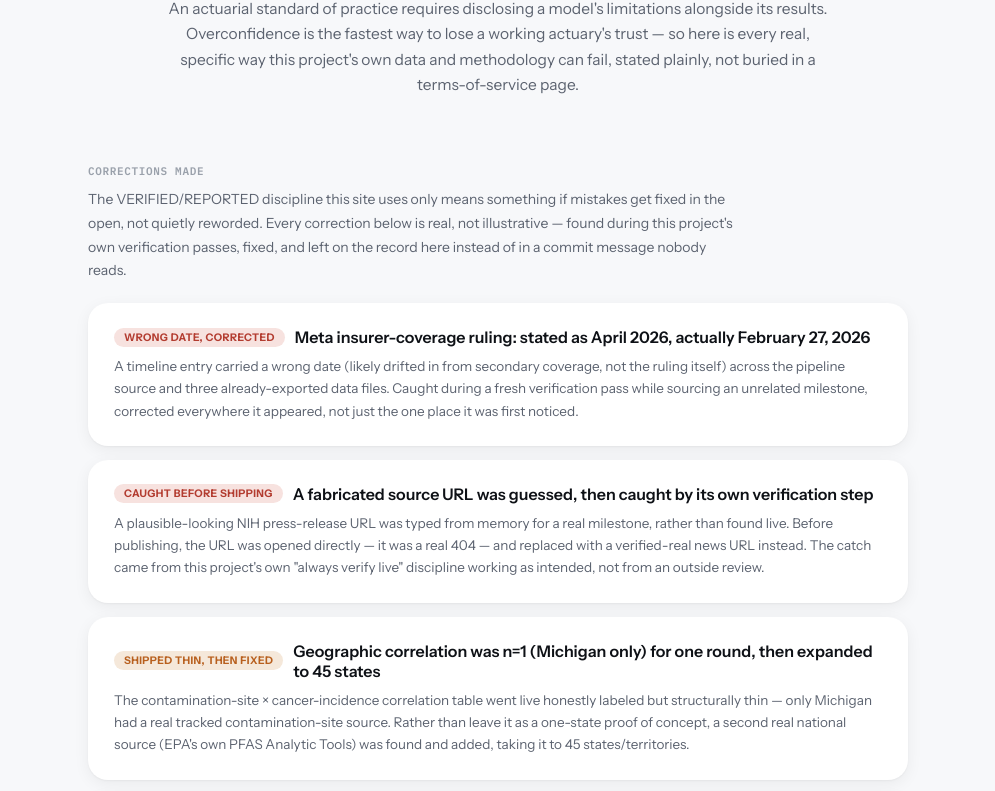
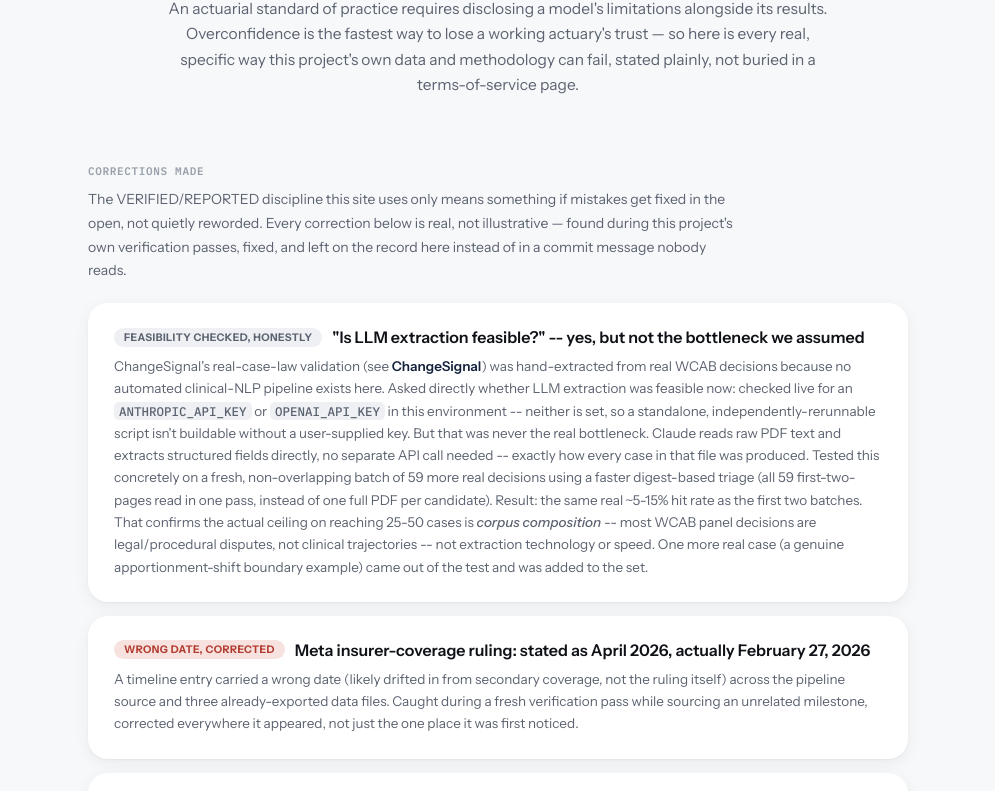
Before and after one commit to bruk0721/precedent, a plain HTML site: page model-risk/index.html in a window 1280 px wide. Shown: the part 232-1023 px from the top of the page, without its empty margins (142-1137 px from the left). Drawn offline with Linux system fonts and the light colour scheme.

Commit message:
Add LLM-extraction feasibility finding to Model Risk page
Documents the live check: no LLM API key set in this environment,
but that was never the real bottleneck -- Claude extracts structured
fields from raw PDF text directly. Tested on a fresh 59-decision
batch with faster digest-based triage; same ~5-15% hit rate as
before, confirming corpus composition (not extraction technology) is
the real ceiling on scaling ChangeSignal's real-case validation past
7 cases. Links to /change-signal/ for the full detail.

Co-Authored-By: Claude Sonnet 5 <noreply@anthropic.com>

```diff
--- a/model-risk/index.html
+++ b/model-risk/index.html
@@ -95,6 +95,11 @@
 <div class="wrap">
   <div class="section-label">Corrections made</div>
   <p style="font-size:14px;color:var(--ink-muted);line-height:1.7;margin:0 0 20px;max-width:70ch;">The VERIFIED/REPORTED discipline this site uses only means something if mistakes get fixed in the open, not quietly reworded. Every correction below is real, not illustrative &mdash; found during this project's own verification passes, fixed, and left on the record here instead of in a commit message nobody reads.</p>
+
+  <div class="limit-card">
+    <div class="lc-top"><span class="lc-badge" style="background:var(--accent-gray-bg);color:var(--accent-gray)">Feasibility checked, honestly</span><h3>"Is LLM extraction feasible?" -- yes, but not the bottleneck we assumed</h3></div>
+    <p>ChangeSignal's real-case-law validation (see <a href="../change-signal/" style="color:var(--accent-blue);font-weight:600">ChangeSignal</a>) was hand-extracted from real WCAB decisions because no automated clinical-NLP pipeline exists here. Asked directly whether LLM extraction was feasible now: checked live for an <code>ANTHROPIC_API_KEY</code> or <code>OPENAI_API_KEY</code> in this environment -- neither is set, so a standalone, independently-rerunnable script isn't buildable without a user-supplied key. But that was never the real bottleneck. Claude reads raw PDF text and extracts structured fields directly, no separate API call needed -- exactly how every case in that file was produced. Tested this concretely on a fresh, non-overlapping batch of 59 more real decisions using a faster digest-based triage (all 59 first-two-pages read in one pass, instead of one full PDF per candidate). Result: the same real ~5-15% hit rate as the first two batches. That confirms the actual ceiling on reaching 25-50 cases is <i>corpus composition</i> -- most WCAB panel decisions are legal/procedural disputes, not clinical trajectories -- not extraction technology or speed. One more real case (a genuine apportionment-shift boundary example) came out of the test and was added to the set.</p>
+  </div>
 
   <div class="limit-card">
     <div class="lc-top"><span class="lc-badge" style="background:var(--accent-red-bg);color:var(--accent-red)">Wrong date, corrected</span><h3>Meta insurer-coverage ruling: stated as April 2026, actually February 27, 2026</h3></div>
```
